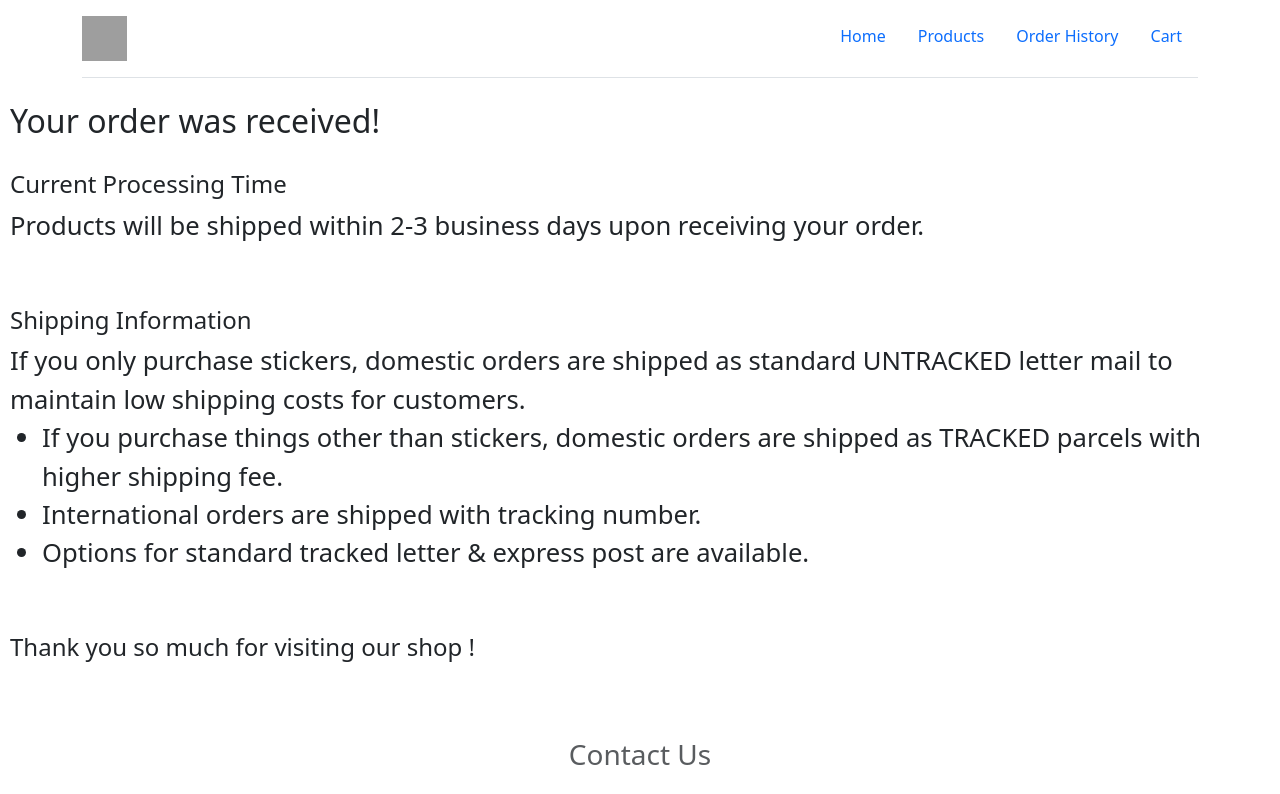
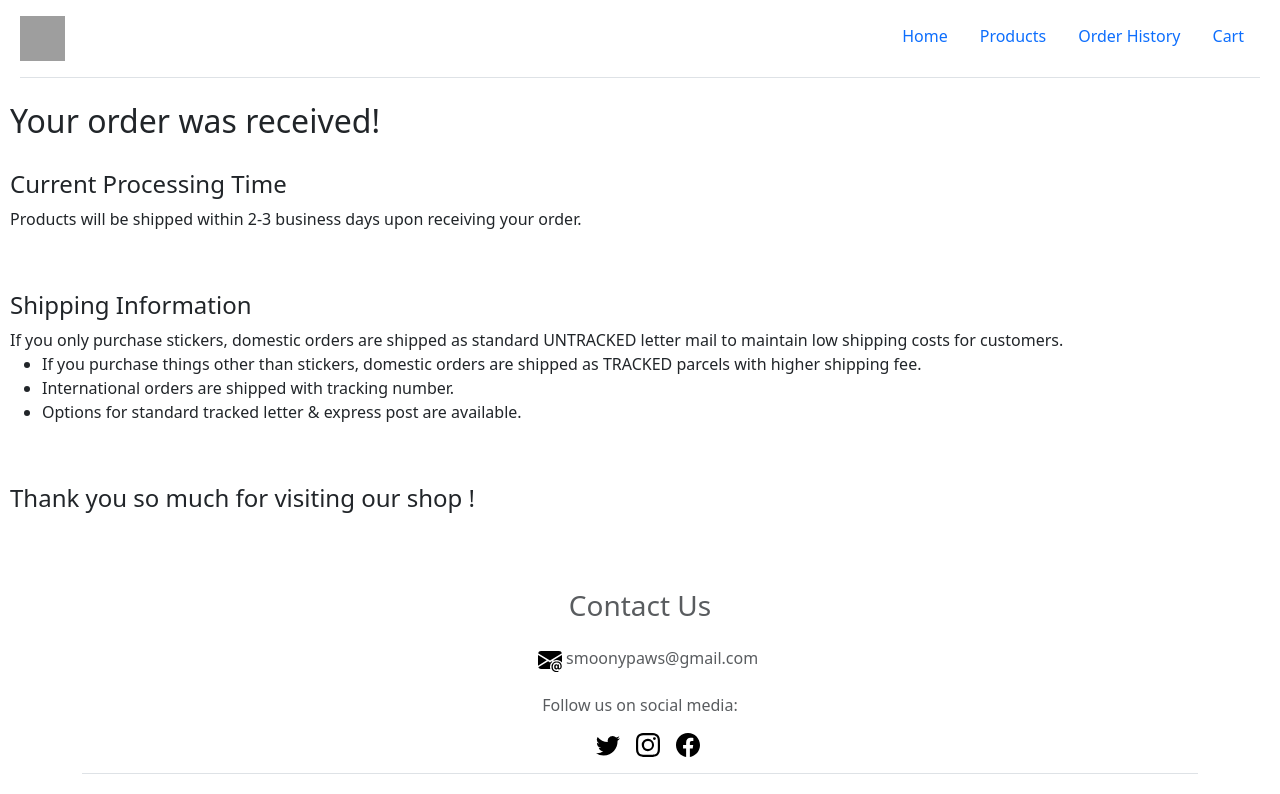
Before and after one commit to MERN-Project-Sticker-Shop/T3A2-Client, a React (Vite) app: page /confirmation in a window 1280 px wide. Shown: the top 794 px of the page. Built offline with nearby package versions, Linux system fonts and the light colour scheme; no server answers; grey boxes are pictures that could not be loaded.

Commit message:
Changed some fontsize and width of navbar

```diff
--- a/src/components/Album.jsx
+++ b/src/components/Album.jsx
@@ -14,9 +14,9 @@ const Album = ({imageLink, name, price, id }) => {
   return (
               <div className="card mb-4 box-shadow">
                 <img className="card-img-top" src={imageLink} alt="Product Image"/>
-                <div className="card-body">
-                  <h4 className="product-name">{name}</h4>
-                  <h6 className="product-price">Price: ${price}</h6>
+                <div className="card-body" >
+                  <h4 className="product-name" style={{fontSize:"2vw"}}>{name}</h4>
+                  <h6 className="product-price" style={{fontSize:"1.75vw"}}>Price: ${price}</h6>
                   <div className="d-flex justify-content-between align-items-center">
                     <div className="btn-group">
                       <button type="button" className="btn btn-sm btn-outline-secondary" onClick={showDetail}>View Details</button>
--- a/src/components/Confirmation.jsx
+++ b/src/components/Confirmation.jsx
@@ -1,7 +1,7 @@
 import React, { useEffect } from 'react'
 
 const paragraphStyling = {
-  fontSize: "2vw",
+  fontSize: "1rem",
   marginBottom: "60px",
   paddingLeft:'10px'
 }
--- a/src/components/Home.jsx
+++ b/src/components/Home.jsx
@@ -17,18 +17,18 @@ const Home = ({products}) => {
   return (
     <>
         <div>
-            <div style={{backgroundImage: "url(https://i.postimg.cc/ryNFfW8Q/Banner-1.jpg)", height:"90px"}}>
+            <div style={{backgroundImage: "url(https://i.postimg.cc/ryNFfW8Q/Banner-1.jpg)", height:"270px"}}>
                 <h3 style={{position:"relative", zIndex: "-1"}}>Smoonypaws Banner</h3>
             </div>
             <h5 style={textStyle}>Shop Info</h5>
-            <p id="intro" style={{margin: "0 0 30px 20px", fontSize:"1.5vw"}}>Cute handmade & Self-designed cat stickers, sharing our four adorable kitties. The designs are inspired by our 4 cats😻: QiQi, PeterPan, Taro and Hana</p>
+            <p id="intro" style={{margin: "0 25px 30px 30px", fontSize:"1.75vw"}}>Cute handmade & Self-designed cat stickers, sharing our four adorable kitties. The designs are inspired by our 4 cats😻: QiQi, PeterPan, Taro and Hana</p>
         </div>
         <div>
             <h2 id="products" style={textStyle}>Products</h2>
             <form role="search" style={{padding: "2rem"}} onSubmit={event => event.preventDefault()}>
                 <input type="search" className="form-control" placeholder="Search..." value={search} onChange={(event) => setSearch(event.target.value.toLowerCase())} />
             </form>
-            <div className="album py-5 bg-light">
+            <div className="album py-5 bg-light" >
                 <div className="container">
                     <div className="row row-cols-1 row-cols-sm-2 row-cols-md-3 g-3">
                         {filteredProducts.map(product => <div className="product-snapshot" key={product._id}><Album id={product._id} name={product.name} price={product.price} imageLink={product.imageLinks[0]}/></div>)}
--- a/src/components/Navbar.jsx
+++ b/src/components/Navbar.jsx
@@ -4,8 +4,8 @@ import { HashLink } from 'react-router-hash-link'
 
 const Navbar = ({cart_count}) => {
   return (
-    <div className="container">
-    <header className="d-flex flex-wrap justify-content-center py-3 mb-4 border-bottom">
+    <div className="container-fluid">
+    <header className="d-flex flex-wrap justify-content-center py-3 mb-4 mx-2 border-bottom">
       <a href="/" className="d-flex align-items-center mb-3 mb-md-0 me-md-auto text-dark text-decoration-none">
         <img src="https://i.postimg.cc/bJH33xxT/logo.png" className="bi me-2" width="45" height="45"></img>
 
--- a/src/components/Product.jsx
+++ b/src/components/Product.jsx
@@ -41,9 +41,9 @@ const Product = ({product, addProductToCart, cartId, setCartId}) => {
             <Carousel imageLinks={product.imageLinks}/>
         </div>
         <div style={{margin:"20px"}}>
-          <h2 className="product-detail-name" style={{fontSize: "5vw"}}>{product.name}</h2>
-          <h3 className="product-detail-price" style={{fontSize:"4vw"}}>Price: $ {product.price}</h3>
-          <p className="detail-description" style={{fontSize:"2.5vw"}}>{product.description}</p>
+          <h2 className="product-detail-name" style={{fontSize: "4vw"}}>{product.name}</h2>
+          <h3 className="product-detail-price" style={{fontSize:"3vw"}}>Price: $ {product.price}</h3>
+          <p className="detail-description" style={{fontSize:"2vw"}}>{product.description}</p>
           <button id="add-product"onClick={addProduct} type="button" className="btn btn-primary">Add to Cart</button>
         </div>
     </MediaQuery>
```
Also changed, not shown: 2 other files (tests, documents, lock files or other folders).
